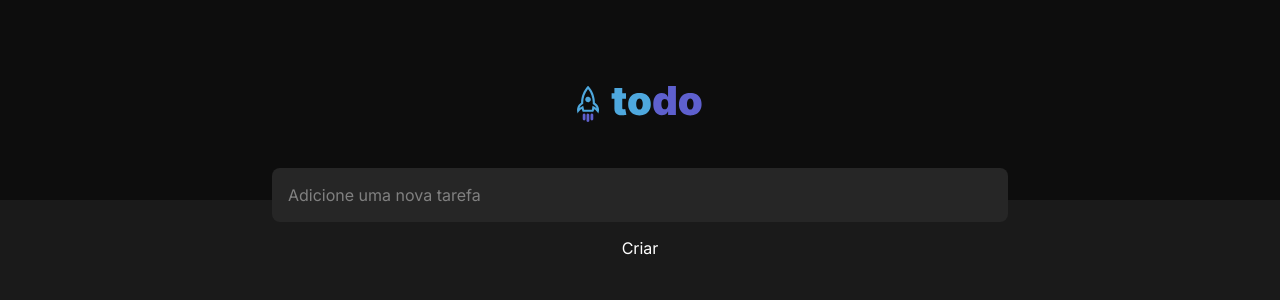
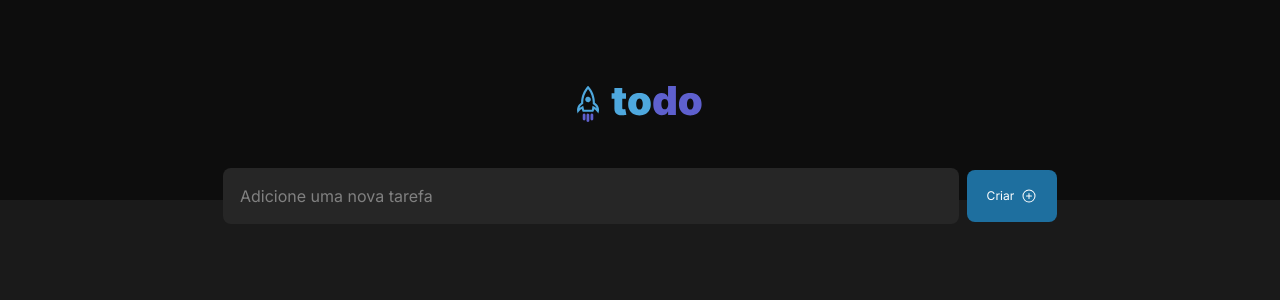
Before and after one commit to prissycorrea/to-do, a React (Vite) app: page / in a window 1280 px wide. Shown: the top 300 px of the page. Built offline with nearby package versions, Linux system fonts and the light colour scheme.

Commit message:
new task input created

```diff
--- a/package.json
+++ b/package.json
@@ -10,6 +10,7 @@
     "preview": "vite preview"
   },
   "dependencies": {
+    "@phosphor-icons/react": "^2.1.7",
     "react": "^18.3.1",
     "react-dom": "^18.3.1"
   },
--- a/src/components/CreateButton.module.css
+++ b/src/components/CreateButton.module.css
@@ -1,13 +1,20 @@
 .button {
-    background-color: var(--blue-300);
+    background: #1E6F9F;
     color: var(--white);
     border: none;
-    border-radius: 0.25rem;
+    border-radius: 8px;
     padding: 0.5rem 1rem;
-    font-size: var(--normal-font);
-    font-weight: 500;
+    font-size: var(--small-font);
     cursor: pointer;
     transition: filter 0.2s;
     height: 52px;
     width: 90px;
+    display: flex;
+    justify-content: space-around;
+    align-items: center;
+    margin-left: 0.5rem;
 }
+
+.button:hover {
+    background: #4EA8DE;
+}
--- a/src/components/CreateButton.tsx
+++ b/src/components/CreateButton.tsx
@@ -1,9 +1,10 @@
 import styles from './CreateButton.module.css';
+import { PlusCircle } from '@phosphor-icons/react';
 
 export function CreateButton() {
   return (
     <button className={styles.button} type="button">
-      Criar
+      Criar <PlusCircle size={16} />
     </button>
   );
 }
--- a/src/components/Input.module.css
+++ b/src/components/Input.module.css
@@ -5,7 +5,7 @@
     border: 0;
     outline: none;
     width: 736px;
-    margin-top: -2rem;
+    border: 1px solid transparent;
 }
 
 .input::placeholder {
@@ -13,16 +13,17 @@
 }
 
 .input:focus {
-    box-shadow: 0 0 0 2px var(--purple-300);
+    border: 1px solid var(--purple-300);
 }
 
 .input:hover {
-    box-shadow: 0 0 0 2px var(--purple-200);
+    border: 1px solid var(--purple-200);
 }
 
 .container {
     display: flex;
     justify-content: center;
     align-items: center;
-    flex-direction: column;
+    flex-direction: row;
+    margin-top: -2rem;
 }
--- a/src/global.css
+++ b/src/global.css
@@ -20,11 +20,6 @@
     --normal-font: 1rem;
 }
 
-:focus {
-    outline: transparent !important;
-    box-shadow: 0 0 0 2px var(--purple-300);
-}
-
 * {
     margin: 0;
     padding: 0;
```
Also changed, not shown: 1 other file (tests, documents, lock files or other folders).
